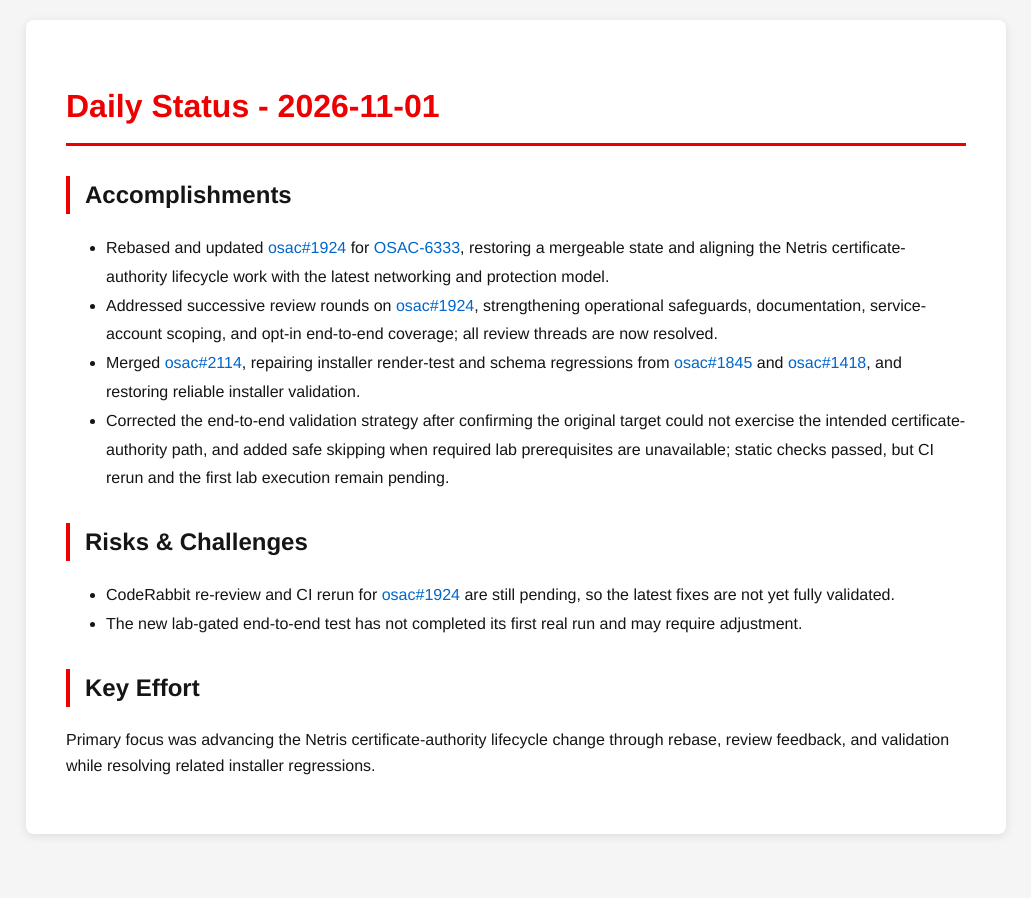
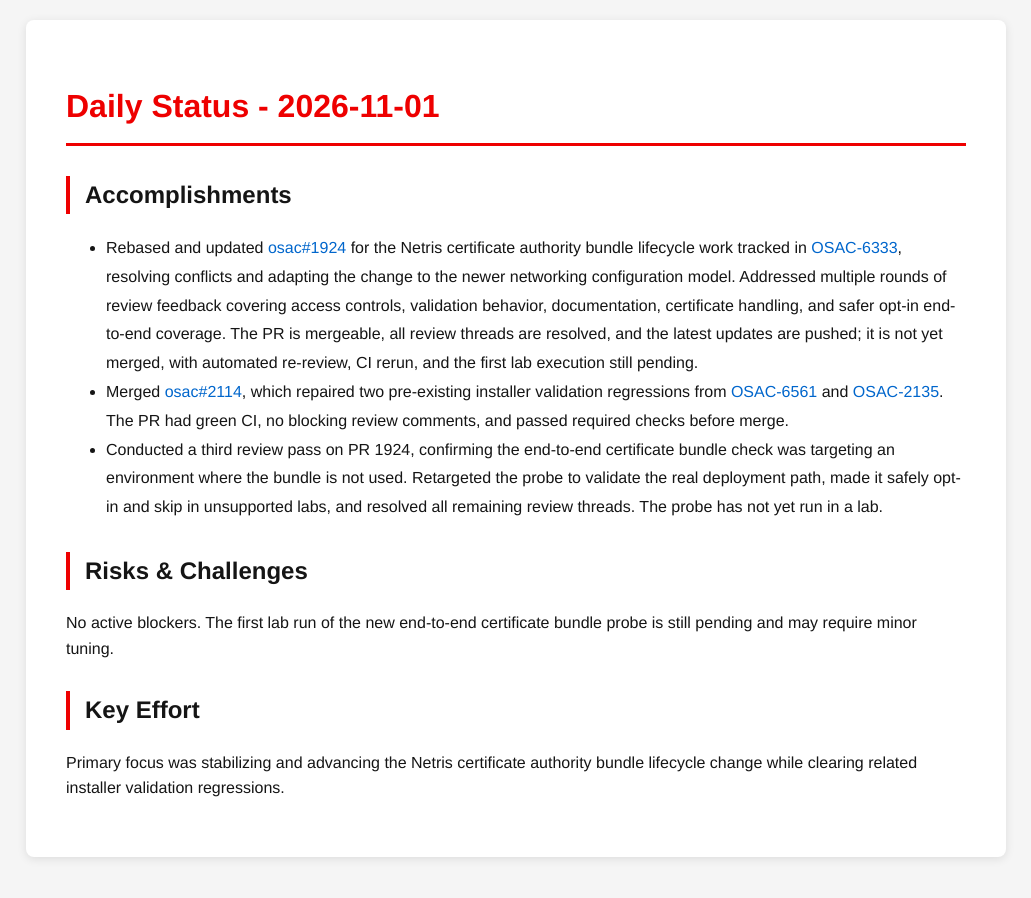
Before and after one commit to tzvatot/daily-status, a Jekyll site: the page built from 2026-11-01.md, in a window 1280 px wide. Shown: the whole page, without its empty margins (124-1155 px from the left). Built offline with Jekyll 4.4.1, drawn with Linux system fonts in a browser that asks for light colours.

Commit message:
Daily status update - 2026-11-01

```diff
--- a/2026-11-01.md
+++ b/2026-11-01.md
@@ -7,14 +7,12 @@ date: 2026-11-01
 # Daily Status - 2026-11-01
 
 ## Accomplishments
-- Rebased and updated [osac#1924](https://github.com/osac-project/osac/pull/1924) for [OSAC-6333](https://redhat.atlassian.net/browse/OSAC-6333), restoring a mergeable state and aligning the Netris certificate-authority lifecycle work with the latest networking and protection model.
-- Addressed successive review rounds on [osac#1924](https://github.com/osac-project/osac/pull/1924), strengthening operational safeguards, documentation, service-account scoping, and opt-in end-to-end coverage; all review threads are now resolved.
-- Merged [osac#2114](https://github.com/osac-project/osac/pull/2114), repairing installer render-test and schema regressions from [osac#1845](https://github.com/osac-project/osac/pull/1845) and [osac#1418](https://github.com/osac-project/osac/pull/1418), and restoring reliable installer validation.
-- Corrected the end-to-end validation strategy after confirming the original target could not exercise the intended certificate-authority path, and added safe skipping when required lab prerequisites are unavailable; static checks passed, but CI rerun and the first lab execution remain pending.
+- Rebased and updated [osac#1924](https://github.com/osac-project/osac/pull/1924) for the Netris certificate authority bundle lifecycle work tracked in [OSAC-6333](https://redhat.atlassian.net/browse/OSAC-6333), resolving conflicts and adapting the change to the newer networking configuration model. Addressed multiple rounds of review feedback covering access controls, validation behavior, documentation, certificate handling, and safer opt-in end-to-end coverage. The PR is mergeable, all review threads are resolved, and the latest updates are pushed; it is not yet merged, with automated re-review, CI rerun, and the first lab execution still pending.
+- Merged [osac#2114](https://github.com/osac-project/osac/pull/2114), which repaired two pre-existing installer validation regressions from [OSAC-6561](https://redhat.atlassian.net/browse/OSAC-6561) and [OSAC-2135](https://redhat.atlassian.net/browse/OSAC-2135). The PR had green CI, no blocking review comments, and passed required checks before merge.
+- Conducted a third review pass on PR 1924, confirming the end-to-end certificate bundle check was targeting an environment where the bundle is not used. Retargeted the probe to validate the real deployment path, made it safely opt-in and skip in unsupported labs, and resolved all remaining review threads. The probe has not yet run in a lab.
 
 ## Risks & Challenges
-- CodeRabbit re-review and CI rerun for [osac#1924](https://github.com/osac-project/osac/pull/1924) are still pending, so the latest fixes are not yet fully validated.
-- The new lab-gated end-to-end test has not completed its first real run and may require adjustment.
+No active blockers. The first lab run of the new end-to-end certificate bundle probe is still pending and may require minor tuning.
 
 ## Key Effort
-Primary focus was advancing the Netris certificate-authority lifecycle change through rebase, review feedback, and validation while resolving related installer regressions.
+Primary focus was stabilizing and advancing the Netris certificate authority bundle lifecycle change while clearing related installer validation regressions.
```
